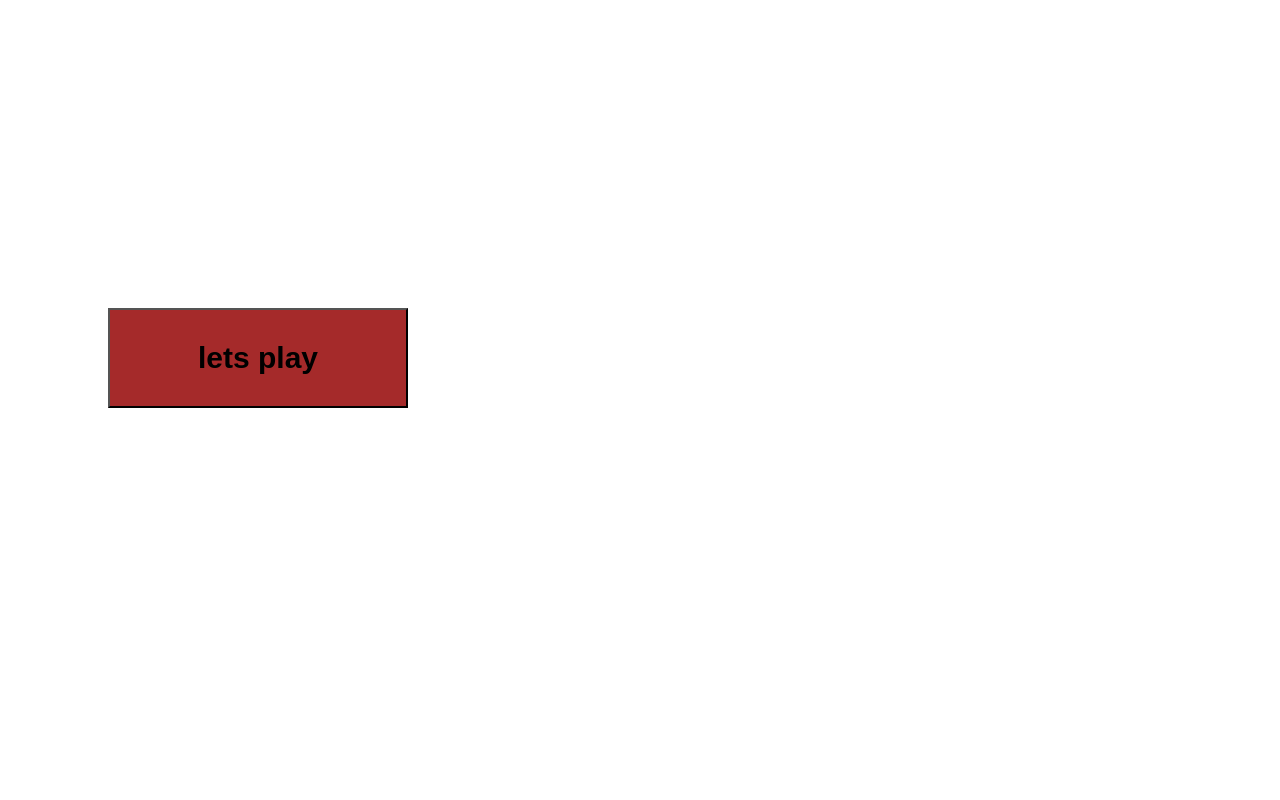
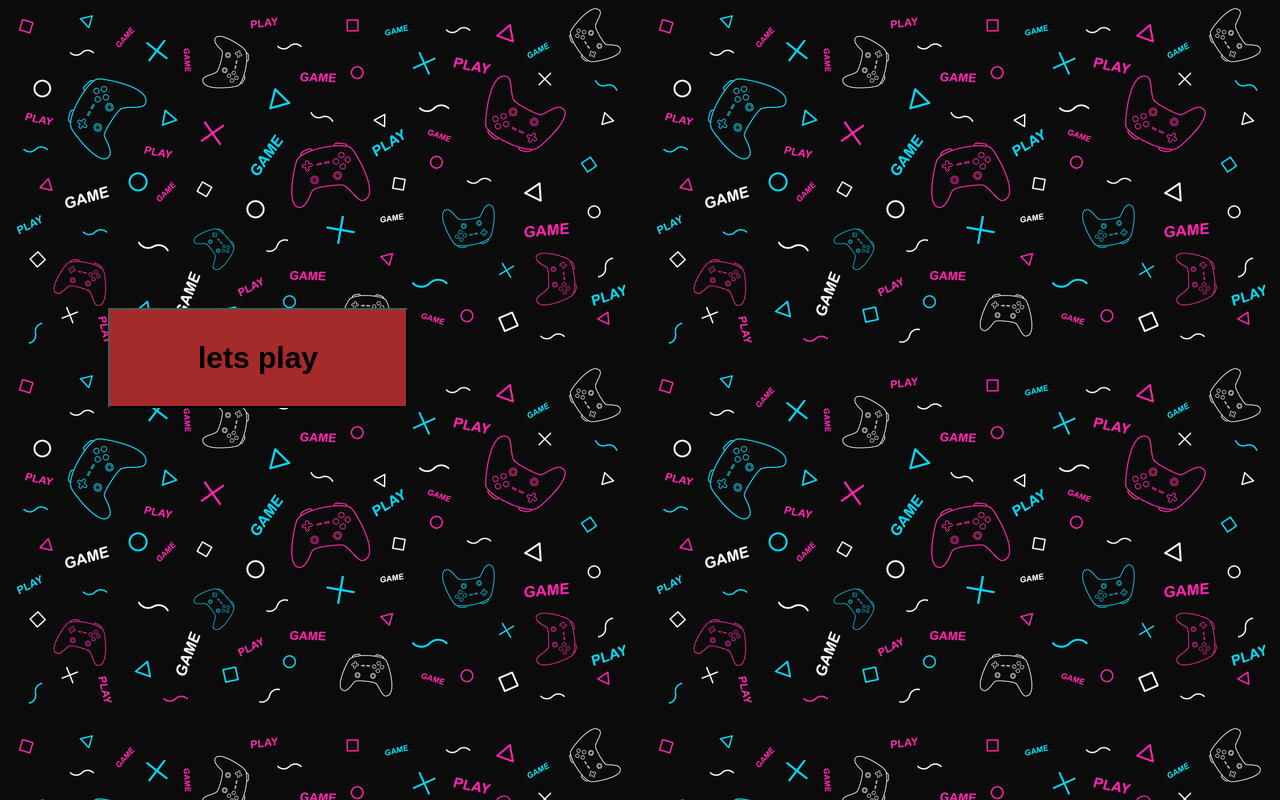
Before and after one commit to jisnadavis/game, a website built with Vite: page index.html in a window 1280 px wide. Built offline with nearby package versions, Linux system fonts and the light colour scheme; files whose address does not match are found by name.

Commit message:
background

```diff
--- a/style.css
+++ b/style.css
@@ -1,6 +1,6 @@
 body {
   overflow-x: hidden;
-  background-image: url('./assets/gma.jpg');
+  background-image: url('./public/assets/gma.jpg');
 }
 .play {
   width: 300px;
```
